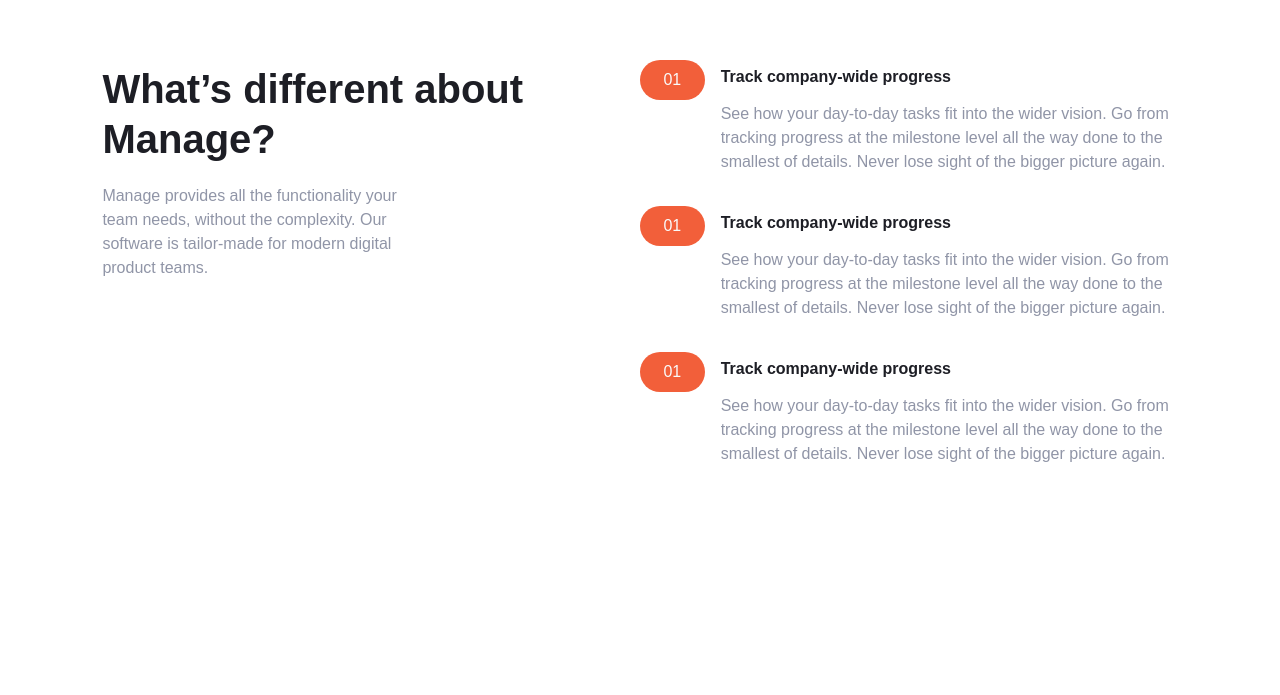
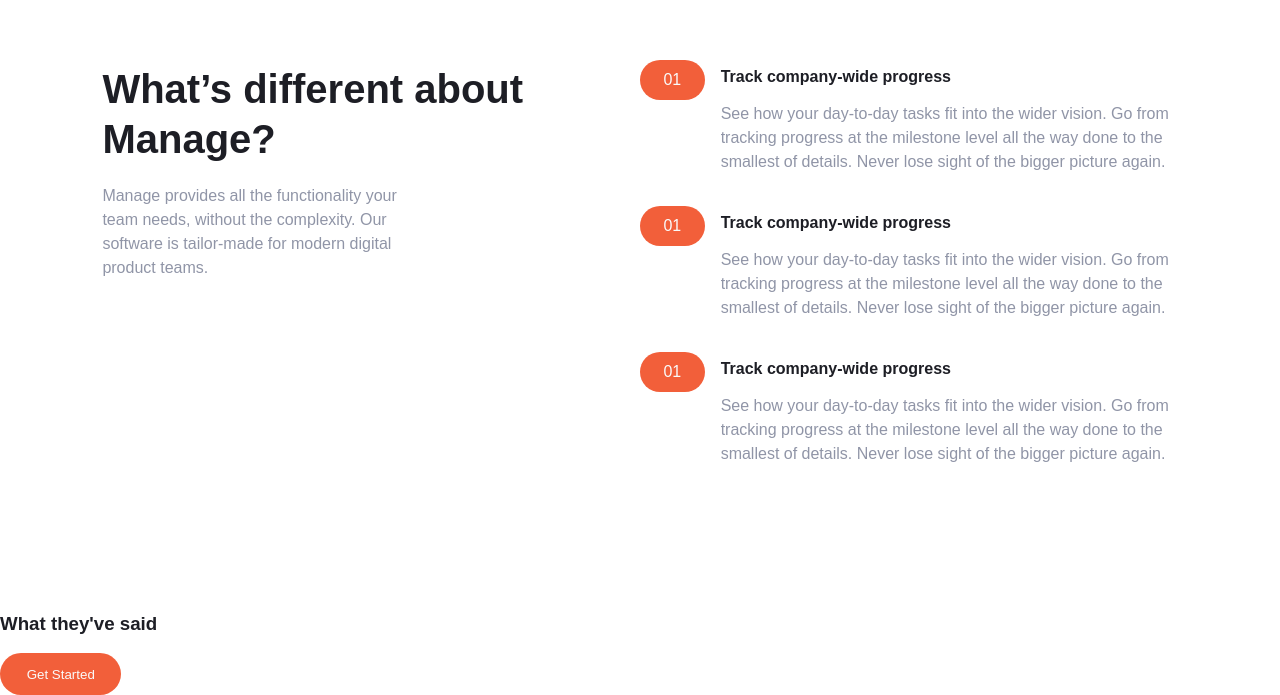
Before and after one commit to mritunjaysaha/manage-landing-page, a Next.js app: page / in a window 1280 px wide. Shown: the part 836-1531 px from the top of the page. Before the commit the page ends 1430 px from the top, so only its background shows below. Built offline with nearby package versions, Linux system fonts and the light colour scheme; a web font is replaced by a local one.

Commit message:
added testimonial page

```diff
--- a/pages/index.js
+++ b/pages/index.js
@@ -2,6 +2,7 @@
 import Navbar from "../src/components/nav";
 import LandingPage from "../src/sections/landingPage";
 import AboutPage from "../src/sections/aboutPage";
+import TestimonialPage from "../src/sections/testimonialsPage";
 
 function Index() {
     return (
@@ -12,6 +13,7 @@
             </section>
             <section>
                 <AboutPage />
+                <TestimonialPage />
             </section>
         </>
     );
--- a/src/sections/landingPage.js
+++ b/src/sections/landingPage.js
@@ -1,7 +1,7 @@
 import React from "react";
 import Button from "../components/buttons";
 
-export default function LandingPageSection() {
+export default function LandingPage() {
     return (
         <section className="landing page">
             <article className="landing page-left">
--- a/src/sections/testimonialsPage.js
+++ b/src/sections/testimonialsPage.js
@@ -0,0 +1,14 @@
+import React from "react";
+import Button from "../components/buttons";
+
+export default function TestimonialPage() {
+    return (
+        <section className="testimonials-page">
+            <header className="header">
+                <h3>What they've said</h3>
+            </header>
+            <article className="testimonials-cards"></article>
+            <Button text="Get Started" />
+        </section>
+    );
+}
--- a/styles/sections/_landingPage.scss
+++ b/styles/sections/_landingPage.scss
@@ -37,23 +37,3 @@
         font-size: 3em;
     }
 }
-.about {
-    // height: 60vh;
-}
-.about.page-left {
-    padding: 10vh 4vw 10vh 8vw;
-}
-.about.page-right {
-    width: 50vw;
-    // background: #ff0;
-    padding: 12vh 8vw 10vw 0vw;
-}
-.about {
-    h1 {
-        font-size: 2.5em;
-    }
-    p {
-        font-size: 1em;
-        margin: 0 4vw 0 0;
-    }
-}
```
